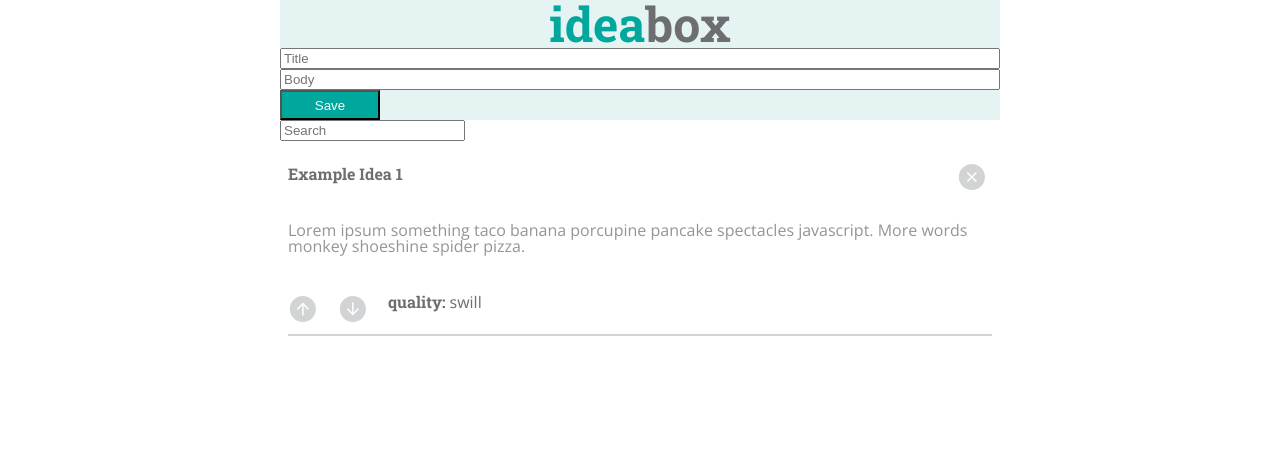
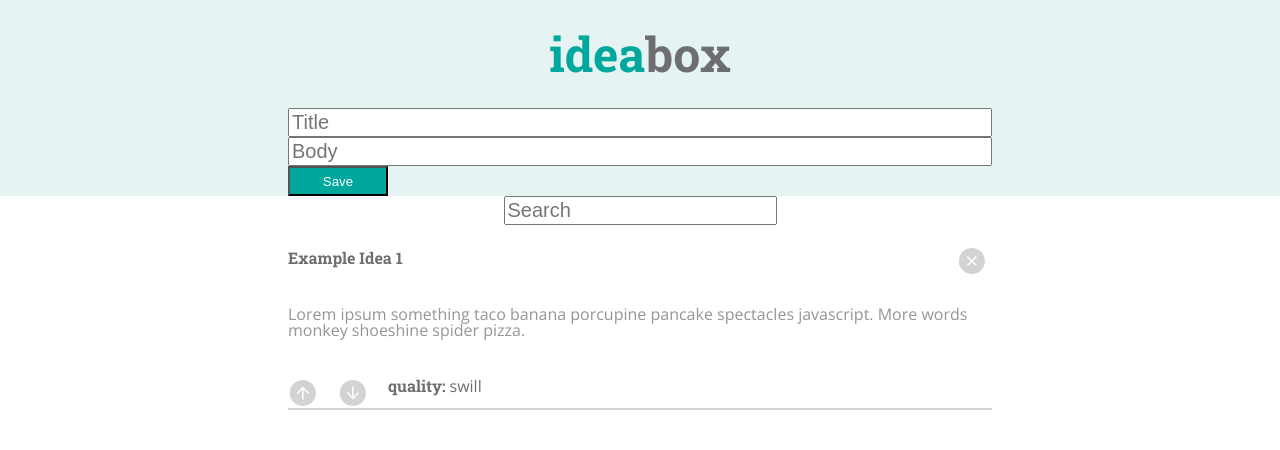
Before and after one commit to rrgayhart/intro-sass-ideabox, a plain HTML site: page index.html in a window 1280 px wide. Drawn offline with nearby package versions, Linux system fonts and the light colour scheme.

Commit message:
Top section now centered.

```diff
--- a/index.html
+++ b/index.html
@@ -12,16 +12,18 @@
   </head>
 
   <body>
-    <section class="input-area">
-      <h1><span class="title-span">idea</span>box</h1>
-      <input type="text" class="title-input" placeholder="Title">
-      <input type="text" class="body-input" placeholder="Body">
-      <button class="save-button">Save</button>
-    </section>
-    <section class="main-content">
-      <input type="text" class="search-input" placeholder="Search">
+    <div class="input-container">
+      <section class="input-area">
+        <h1><span class="title-span">idea</span>box</h1>
+        <input type="text" class="text-input title-input" placeholder="Title">
+        <input type="text" class="text-input body-input" placeholder="Body">
+        <button class="save-button">Save</button>
+      </section>
+
+    </div>
 <!-- Changed below to div so we can add articles, each article will be a content card  -->
-      <div class="new-idea-area">
+      <section class="new-idea-area">
+        <input type="text" class="text-input search-input" placeholder="Search">
         <article class="idea-card">
           <h2 class = "idea-title">Example Idea 1</h2>
           <input type="image" src="images/delete.svg" class="image delete-button">
@@ -36,9 +38,8 @@
             </aside>
           </div>
         </article>
-      </div>
+      </section>
 <!-- End of temporary content placeholder -->
-    </section>
   	<script src="jquery.js" charset="UTF-8"></script>
   	<script src="script.js" charset="UTF-8"></script>
   </body>
--- a/styles.css
+++ b/styles.css
@@ -15,6 +15,7 @@ h1, h2, span {
 
 h1 {
   text-align: center;
+  margin: 30px 0;
   font-size: 3em;
   color: #6D6E71;
 }
@@ -23,6 +24,13 @@ h1 {
   color: #00A79D;
 }
 
+.text-input {
+  font-size: 20px;
+  /*max-height: 30px;*/
+  /*width: 100%;*/
+}
+
+
   /*Below is the styling for idea content cards*/
 
 .image {
@@ -30,19 +38,37 @@ h1 {
   width: 30px;
 }
 
-.input-area {
-  background: #E5F3F2;
+.input-container {
   display: flex;
   flex-direction: column;
   /*justify-content: center;*/
-  margin-left: 280px;
-  margin-right: 280px;
+  align-items: center;
+  background: #E5F3F2;
+}
+
+.input-area {
+  display: flex;
+  flex-direction: column;
+  width: 55%;
+  /*align-items: center;*/
+  /*justify-content: center;*/
+  /*margin-left: 280px;
+  margin-right: 280px;*/
+}
+
+.search-input {
+/*
+  margin-top: 20px;
+  max-width: 100%;*/
+  /*align-content: center;*/
 }
 
 .new-idea-area {
   display: flex;
-  height: 200px;
-  justify-content: center;
+  height: 250px;
+  /*justify-content: center;*/
+  flex-direction: column;
+  align-items: center;
 }
 
 .save-button {
@@ -57,10 +83,10 @@ h1 {
   background-color: #045E55;
 }
 
-.search-input {
+/*.search-input {
   margin-left: 280px;
   margin-right: 280px;
-}
+}*/
 
 
 .idea-card {
```
